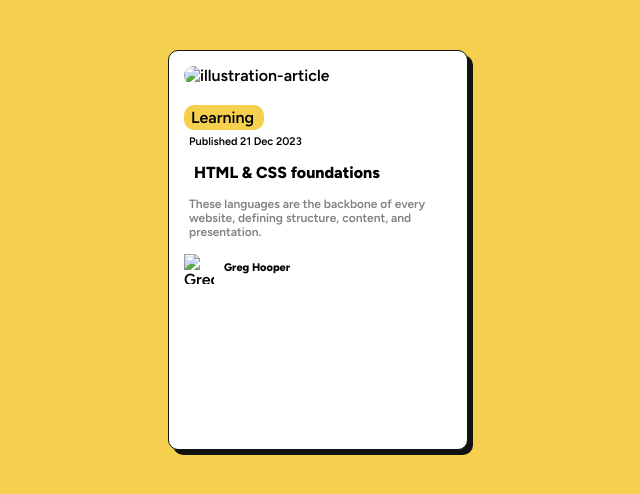
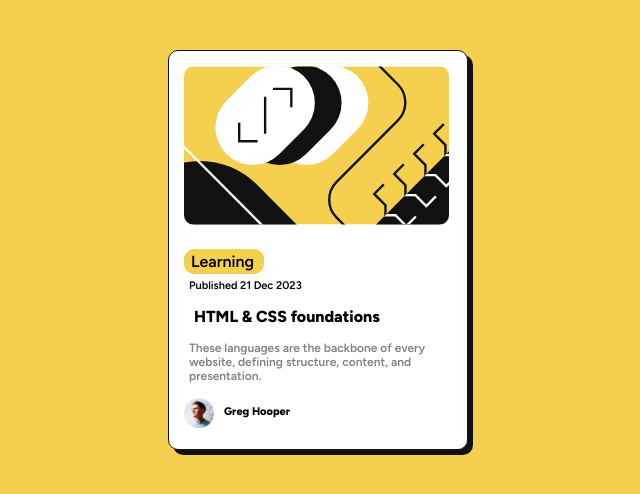
Before and after one commit to fantastizeey1/Blog-preview-card, a plain HTML site: page index.html in a window 1280 px wide. Shown: the whole page, without its empty margins (258-898 px from the left). Drawn offline with Linux system fonts and the light colour scheme.

Commit message:
Update index.html

```diff
--- a/index.html
+++ b/index.html
@@ -4,7 +4,7 @@
   <meta charset="UTF-8">
   <meta name="viewport" content="width=device-width, initial-scale=1.0"> <!-- displays site properly based on user's device -->
   <link rel="stylesheet" href="style.css">
-  <link rel="icon" type="image/png" sizes="32x32" href="./assets/images/favicon-32x32.png">
+  <link rel="icon" type="image/png" sizes="32x32" href="favicon-32x32.png">
   <link rel="preconnect" href="https://fonts.googleapis.com">
   <link rel="preconnect" href="https://fonts.gstatic.com" crossorigin>
   <link href="https://fonts.googleapis.com/css2?family=Figtree:wght@600;800&display=swap"
@@ -15,7 +15,7 @@
 <body>
  <main>
   <section class="up">
-    <img src="/assets/images/illustration-article.svg" alt="illustration-article">
+    <img src="illustration-article.svg" alt="illustration-article">
   </section>
   <section class="down">
     <div class="learning">
@@ -29,7 +29,7 @@
       </p>
     </div>
     <div class="greg">
-      <img src="/assets/images/image-avatar.webp" alt="Greg">
+      <img src="image-avatar.webp" alt="Greg">
       <p>Greg Hooper</p>
     </div>
   </section>
```
